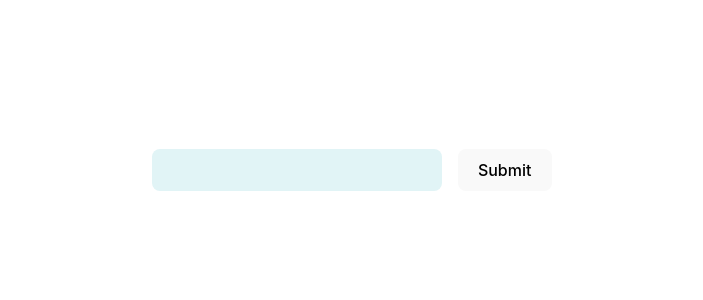
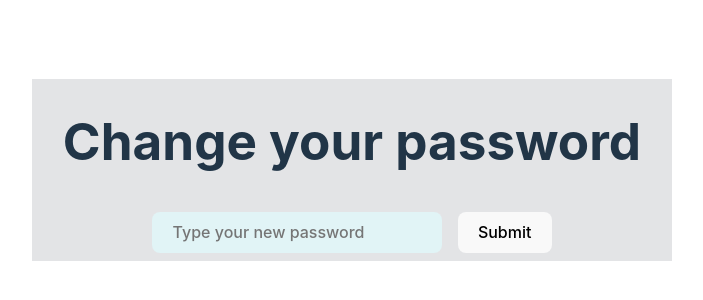
Before and after one commit to erol-g/e_school, a React (Vite) app in the folder client/: page /change-password in a window 1280 px wide. Shown: the part 230-530 px from the top of the page, without its empty margins (288-991 px from the left). Built offline with nearby package versions, Linux system fonts and the light colour scheme.

Commit message:
toatify succes and error added to change password page

```diff
--- a/client/src/Pages/ChangePassword.jsx
+++ b/client/src/Pages/ChangePassword.jsx
@@ -1,5 +1,6 @@
 import { useState } from "react";
 import { useNavigate } from "react-router-dom";
+import { toast } from "react-toastify";
 
 const ChangePassword = () => {
   const [password, setPassword] = useState("");
@@ -17,11 +18,19 @@ const ChangePassword = () => {
         body: JSON.stringify({ password }),
       }
     )
-      .then(alert("Password updated"))
-      .then(() => navigate(-1));
+      .then((res) => {
+        if (res.ok) {
+          toast.success("Password is changed successfully!");
+          navigate(-1);
+        } else {
+          throw new Error(`${res.status} ${res.statusText}`);
+        }
+      })
+      .catch((err) => toast.error(err.message));
   };
   return (
-    <div>
+    <div className="page-container">
+      <h1>Change your password</h1>
       <form onSubmit={(e) => handleSubmit(e)}>
         <input
           type="text"
@@ -29,6 +38,7 @@ const ChangePassword = () => {
           id="password"
           value={password}
           onChange={(e) => setPassword(e.target.value)}
+          placeholder="Type your new password"
         />
         <button type="submit">Submit</button>
       </form>
```
